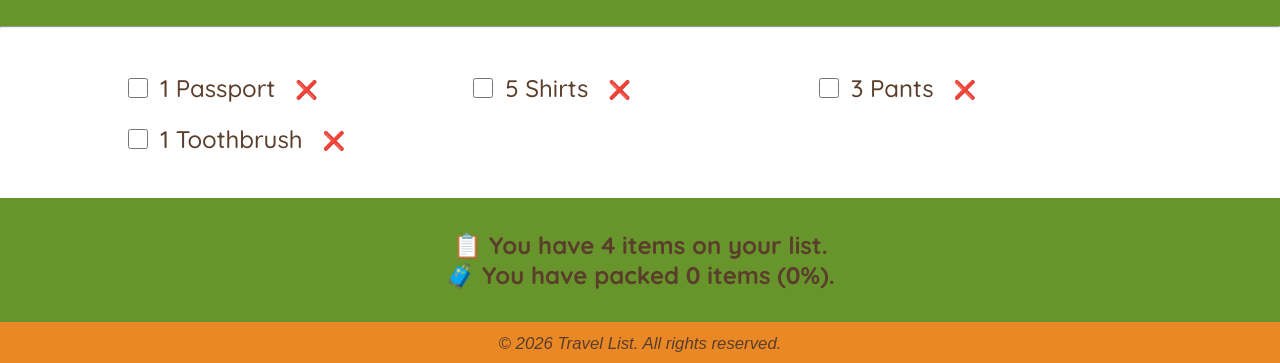
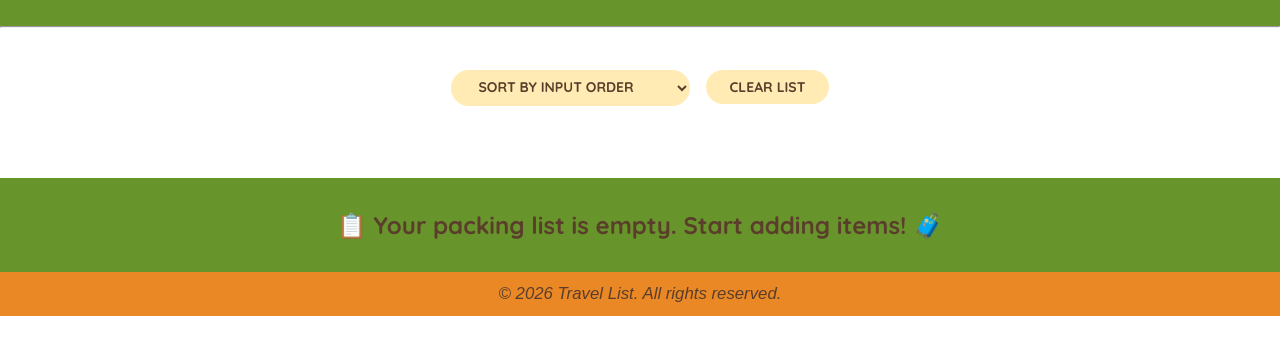
Before and after one commit to toyinsoladev-netizen/05-travel-list, a React (Create React App) app: page / in a window 1280 px wide. Shown: the part 454-817 px from the top of the page. Built offline with nearby package versions, Linux system fonts and the light colour scheme.

Commit message:
Add sorting and clear list functionality to PackingList component

```diff
--- a/src/App.js
+++ b/src/App.js
@@ -1,15 +1,15 @@
 import logo from "./assets/logo.png";
 import { use, useState } from "react";
 
-const initialItems = [
-  { id: 1, description: "Passport", quantity: 1, packed: false },
-  { id: 2, description: "Shirts", quantity: 5, packed: false },
-  { id: 3, description: "Pants", quantity: 3, packed: false },
-  { id: 4, description: "Toothbrush", quantity: 1, packed: false },
-];
+// const initialItems = [
+//   { id: 1, description: "Passport", quantity: 1, packed: false },
+//   { id: 2, description: "Shirts", quantity: 5, packed: false },
+//   { id: 3, description: "Pants", quantity: 3, packed: false },
+//   { id: 4, description: "Toothbrush", quantity: 1, packed: false },
+// ];
 
 export default function App() {
-  const [items, setItems] = useState([...initialItems]);
+  const [items, setItems] = useState([]);
   const numItems = items.length;
   const numPacked = items.filter((item) => item.packed).length;
   const percentagePacked =
@@ -31,6 +31,15 @@
     );
   }
 
+  function handleClearList() {
+    const confirmClear = window.confirm(
+      "Are you sure you want to clear the entire packing list?",
+    );
+    if (confirmClear) {
+      setItems([]);
+    }
+  }
+
   return (
     <div>
       <Logo />
@@ -40,6 +49,7 @@
         items={items}
         onDeleteItem={handleDeleteItem}
         onToggleItem={handleToggleItem}
+        onClearList={handleClearList}
       />
       <Stats
         items={items}
@@ -113,11 +123,33 @@
   );
 }
 
-function PackingList({ items, onDeleteItem, onToggleItem }) {
+function PackingList({ items, onDeleteItem, onToggleItem, onClearList }) {
+  const [sortBy, setSortBy] = useState("input");
+  let sortedItems;
+  if (sortBy === "input") sortedItems = items;
+
+  if (sortBy === "description")
+    sortedItems = items
+      .slice()
+      .sort((a, b) => a.description.localeCompare(b.description));
+
+  if (sortBy === "packed")
+    sortedItems = items
+      .slice()
+      .sort((a, b) => Number(a.packed) - Number(b.packed));
+
   return (
     <div className="list">
+      <div className="actions">
+        <select value={sortBy} onChange={(e) => setSortBy(e.target.value)}>
+          <option value="input">Sort by input order</option>
+          <option value="description">Sort by description</option>
+          <option value="packed">Sort by packed status</option>
+        </select>
+        <button onClick={onClearList}>Clear List</button>
+      </div>
       <ul>
-        {items.map((item) => (
+        {sortedItems.map((item) => (
           <li
             key={item.id}
             onDeleteItem={onDeleteItem}
```
